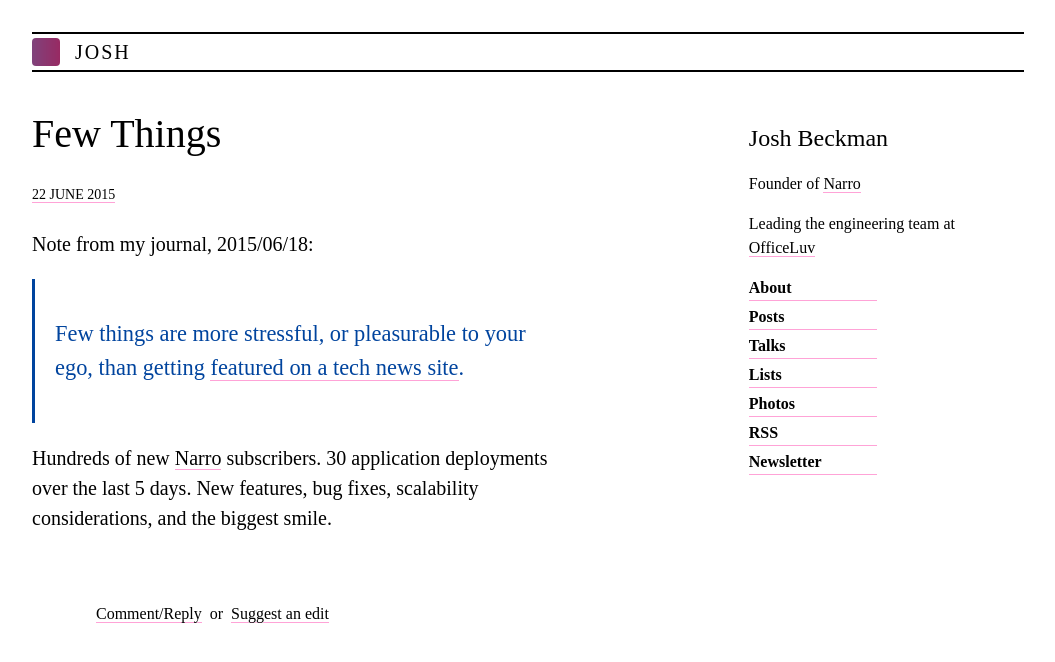
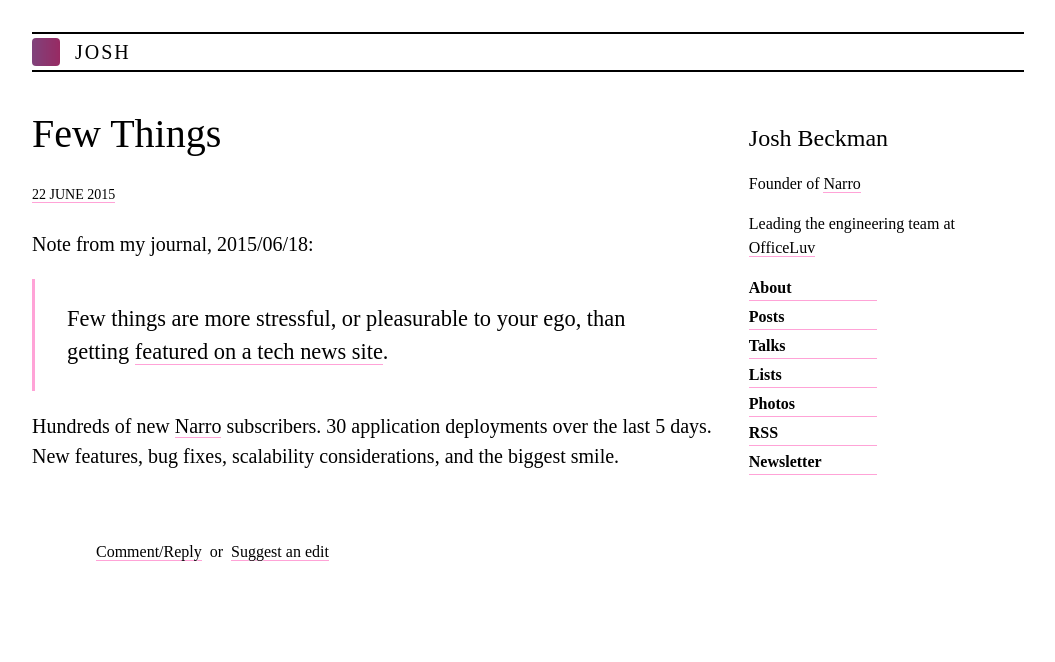
Before and after one commit to joshbeckman/andjosh.github.io, a Jekyll site: the page built from _posts/2015-06-22-Few-Things.md, in a window 1280 px wide. Shown: the top 662 px of the page, without its empty margins (112-1167 px from the left). Built offline with Jekyll 4.4.1, drawn with Linux system fonts in a browser that asks for light colours; nearby versions of some CDN libraries.

Commit message:
Fix serif layout and quotes

```diff
--- a/_layouts/page.html
+++ b/_layouts/page.html
@@ -7,14 +7,14 @@ layout: default
         <div class="post-image">
             <img src="{{ page.image }}" alt="{{ page.title }}"/>
         </div>
+        {% endif %}
         <h1 class="mv0 normal">
-            {% if page.title  and page.title != ''%}
+            {% if page.title and page.title != ''%}
                 {{ page.title }}
             {% else %}
                 {{ site.title }}, {{ page.date | date_to_long_string }}
             {% endif %}
         </h1>
-        {% endif %}
         <div class="content w-80-l" itemprop="articleBody">
             {{ content }}
         </div>
--- a/_layouts/post.html
+++ b/_layouts/post.html
@@ -29,7 +29,7 @@ layout: default
                 {{ page.date | date_to_long_string }}
             </a>
         </div>
-        <div class="content w-80-l" itemprop="articleBody">
+        <div class="content mw7" itemprop="articleBody">
             {{ content }}
         </div>
         <div class="ma5">
--- a/css/screen.css
+++ b/css/screen.css
@@ -8,11 +8,10 @@ a {
     border-bottom: 1px solid #FFA3D7;
 }
 .content blockquote {
-    border-left: 3px solid #00449E;
+    border-left: 3px solid #FFA3D7;
     margin: 0;
-    padding: 1rem 1.25rem;
+    padding: .01rem 2rem;
     font-size: 1.4rem;
-    color: #00449E
 }
 .anchor {
     border: none;
```
Also changed, not shown: index.html (+8 -1 lines).
